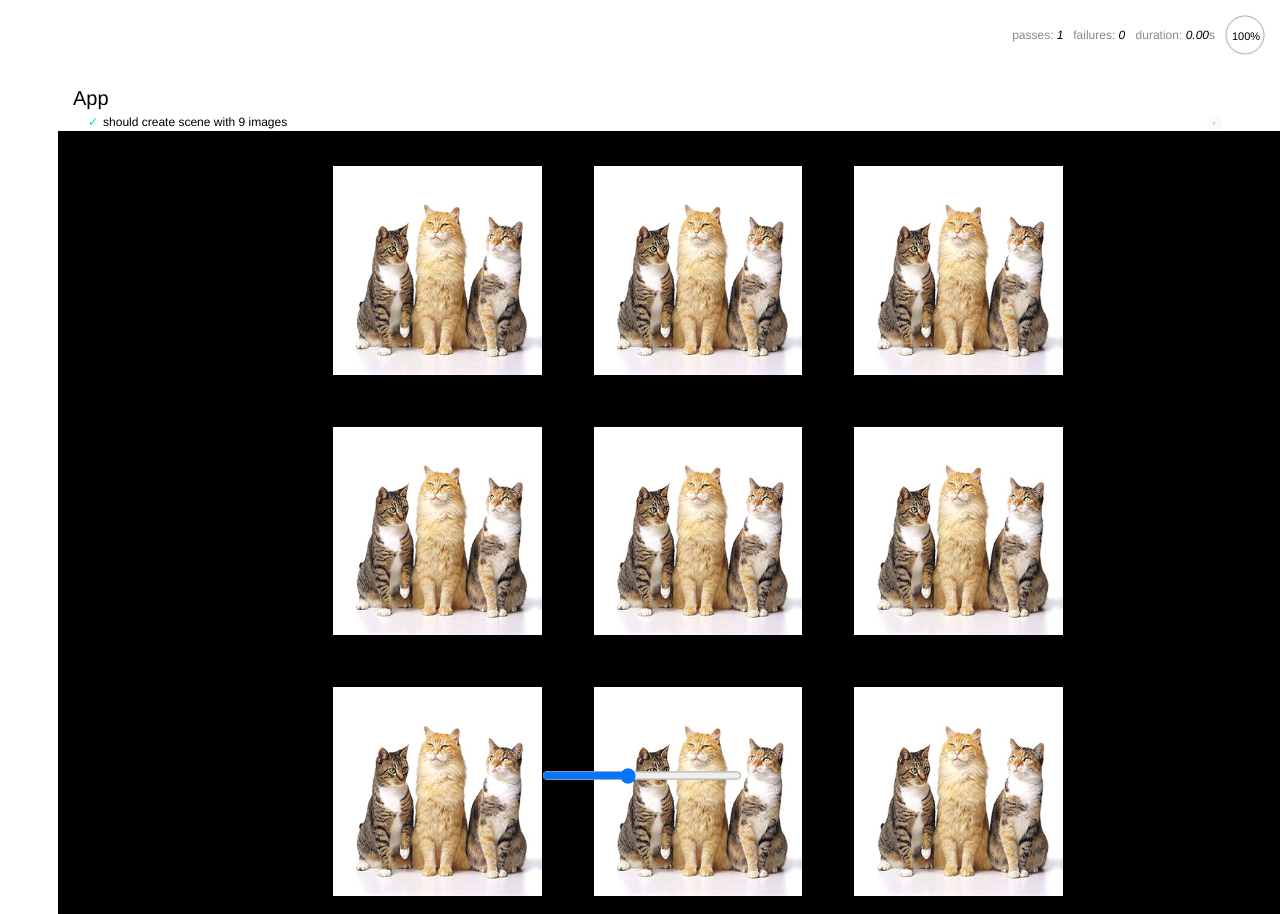
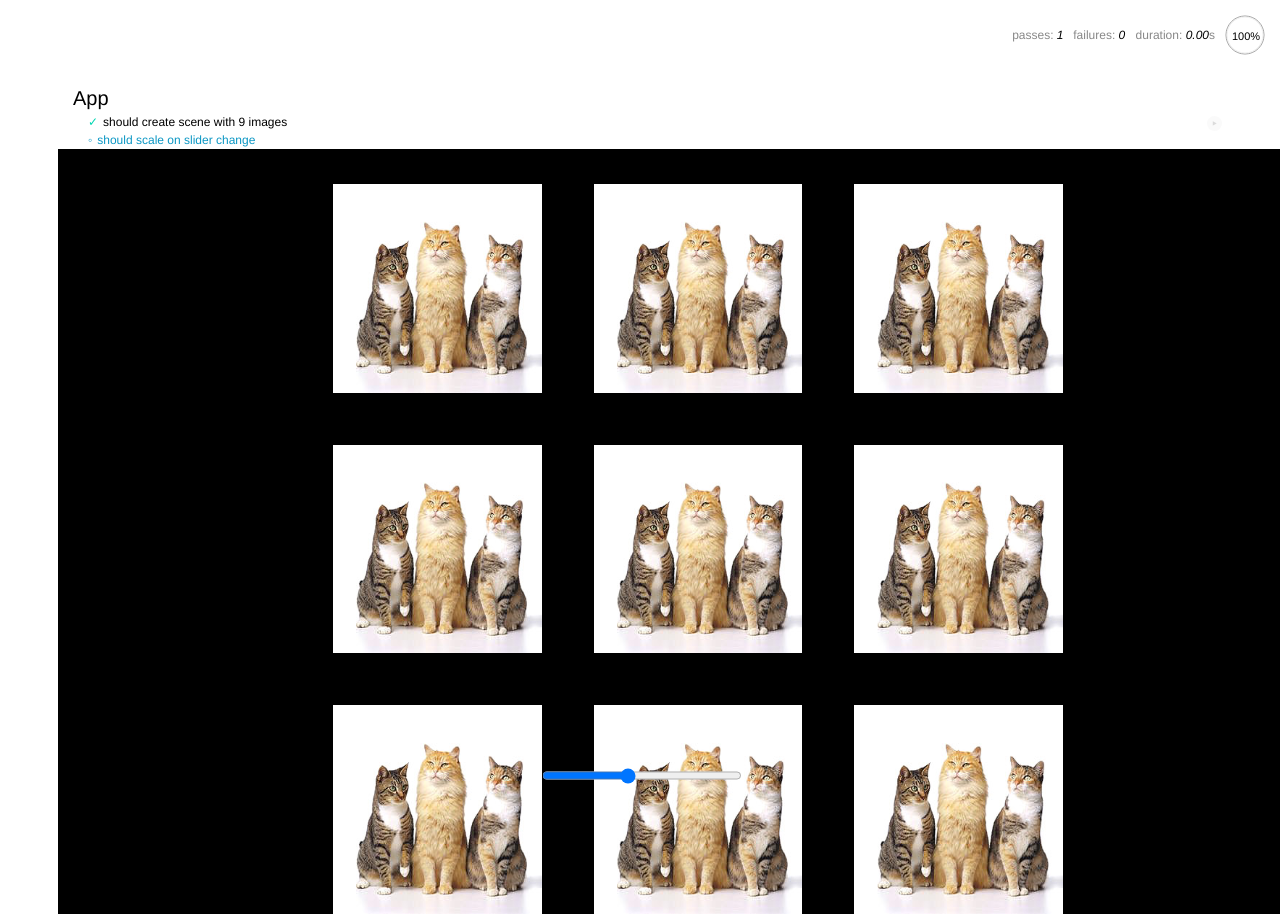
Before and after one commit to wynnej1983/webgl-app, a plain HTML site: page app/js/test/tests.html in a window 1280 px wide. Shown: the top 914 px of the page. Drawn offline with Linux system fonts and the light colour scheme.

Commit message:
add tests and some code cleanup

```diff
--- a/app/js/main.js
+++ b/app/js/main.js
@@ -1,44 +1,43 @@
 (function(window) {
 'use strict';
-
 
 //Main app class
 function App() {
     this.camera = new THREE.PerspectiveCamera(75, window.innerWidth / window.innerHeight, 1, 10000);
-    this.camera.position.x = 500;
-    this.camera.position.y = 500;
     this.camera.position.z = 1000;
     this.scene = new THREE.Scene();
 
     //create 9 images and add to scene
-    for(var i = 0; i < 3; i++) {
-      for(var j = 0; j < 3; j++) {
+    for(var row = -1; row < 2; row++) {
+      for(var col = -1; col < 2; col++) {
         var img = this.createImage();
-        img.position.x = (i * 500);
-        img.position.y = (j * 500);
+        img.position.x = col * 500;
+        img.position.y = row * 500;
 
         this.scene.add(img);
       }
     }
 
-    //set camera to look at central image
-    this.camera.lookAt(this.scene.children[4].position);
+    //set camera to look at central of scene
+    this.camera.lookAt(this.scene.position);
 
     this.renderer = new THREE.WebGLRenderer();
     this.renderer.setSize(window.innerWidth, window.innerHeight);
 
-    document.body.appendChild(this.renderer.domElement);
+    document.querySelector('#test-container').appendChild(this.renderer.domElement);
     //add slider to body
-    document.body.appendChild(this.createSlider());
+    this.slider = this.createSlider();
+    document.body.appendChild(this.slider);
 
     //rerender scene on window resize
     window.addEventListener('resize', function() {
-      var width = window.innerWidth,
-          height = window.innerHeight;
-      this.renderer.setSize(width, height);
-      this.camera.aspect = width / height;
+      this.renderer.setSize(window.innerWidth, window.innerHeight);
       this.camera.updateProjectionMatrix();
-    });
+      this.camera.aspect = window.innerWidth / window.innerHeight;
+      this.slider.style.left = (window.innerWidth/2) - (100) + 'px';
+      this.slider.style.bottom = '10px';
+      this.renderer.render(this.scene, this.camera);
+    }.bind(this));
 
     //render scene
     this.renderer.render(this.scene, this.camera);
@@ -80,7 +79,6 @@ App.prototype.createSlider = function() {
 };
 
 //create app
-window.App = App;
-new App();
+window.App = new App();
 
 })(window);
--- a/app/js/test/tests.html
+++ b/app/js/test/tests.html
@@ -8,6 +8,7 @@
   </head>
   <body>
     <div id="mocha"></div>
+    <div id="test-container"></div>
     <script src="mocha.js"></script>
     <script src="../vendor/expect/index.js"></script>
     <script>mocha.setup('bdd')</script>
--- a/app/test/main.spec.js
+++ b/app/test/main.spec.js
@@ -1,6 +1,21 @@
+'use strict';
+
 describe('App', function() {
-    it('should create scene with 9 images', function() {
-      var app = new window.App();
+    var app = window.App;
+
+    it('should create scene with 9 images', function(done) {
       expect(app.scene.children).to.be.ok();
+      done();
     });
+
+    it.skip('should scale on slider change', function(done) {
+      var slider = app.slider;
+      slider.onchange(function() {
+        expect(app.camera.fov).to.be.greaterThan(75);
+        done();
+      });
+      //force slider change
+      slider.value = 100;
+    });
+
   });
```
Also changed, not shown: app/index.html (+2 -0 lines).
